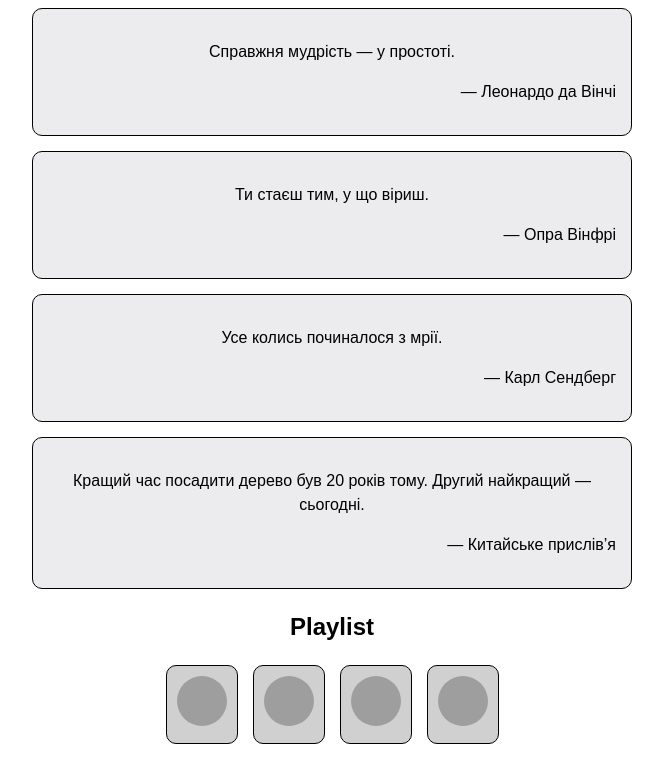
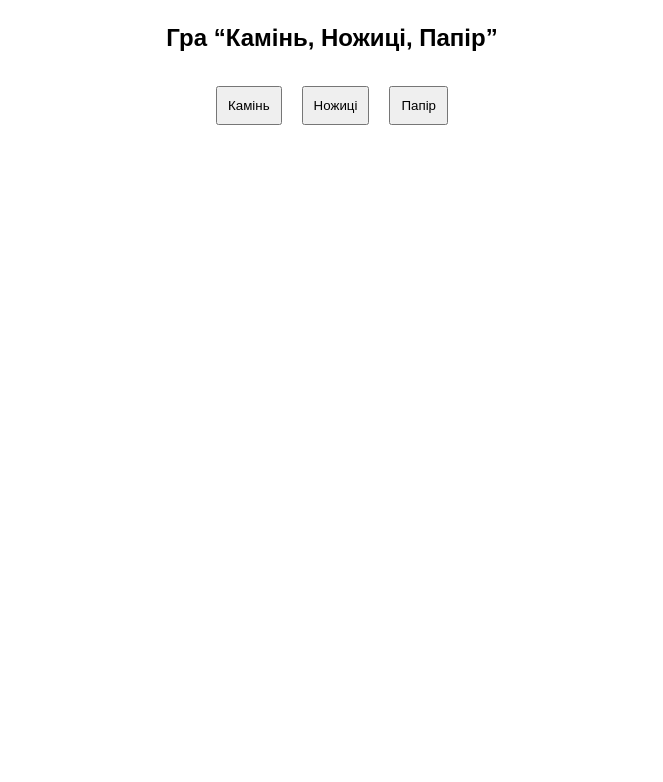
Before and after one commit to Ehorga/react-18-11-25, a React (Vite) app: page / in a window 1280 px wide. Shown: the top 782 px of the page, without its empty margins (308-971 px from the left). Built offline with nearby package versions, Linux system fonts and the light colour scheme; grey boxes are pictures that could not be loaded; the HTML template or start-up script is replaced by a standard one.

Commit message:
RockPaperScissors

```diff
--- a/package.json
+++ b/package.json
@@ -10,6 +10,7 @@
     "preview": "vite preview"
   },
   "dependencies": {
+    "lodash": "^4.17.21",
     "react": "^19.2.0",
     "react-dom": "^19.2.0"
   },
--- a/src/App.jsx
+++ b/src/App.jsx
@@ -1,13 +1,10 @@
 import "./App.css";
-import Playlist from "./components/Playlist/Playlist";
-import QuoteList from "./components/QuoteList/quoteList";
-
+import RockPaperScissors from "./components/RockPaperScissors/RockPaperScissors";
 
 const App = () => {
   return (
     <>
-      <QuoteList />
-      <Playlist />
+      <RockPaperScissors />
     </>
   );
 };
--- /dev/null
+++ b/src/components/RockPaperScissors/RockPaperScissors.jsx
@@ -0,0 +1,48 @@
+import { useState } from "react";
+import _ from "lodash";
+import styles from "./RockPaperScissors.module.css";
+const RockPaperScissors = () => {
+  const choices = ["Камінь", "Ножиці", "Папір"];
+  const [choiceUser, setChoiceUser] = useState("");
+  const [choiseComputer, setChoiseComputer] = useState("");
+  const [result, setResult] = useState("");
+  const calcResult = (user, computer) => {
+    if (user === computer) {
+      setResult("Нічия!");
+    } else if (
+      (user === "Камінь" && computer === "Ножиці") ||
+      (user === "Ножиці" && computer === "Папір") ||
+      (user === "Папір" && computer === "Камінь")
+    ) {
+      setResult("Ти переміг! 🎉");
+    } else {
+      setResult("Комп’ютер переміг 😢");
+    }
+  };
+  const play = (value) => {
+    setChoiceUser(value);
+    const index = _.random(0, choices.length - 1);
+    setChoiseComputer(choices[index]);
+    calcResult(value, choices[index]);
+  };
+  const showButton = (value) => (
+    <button key={value} onClick={() => play(value)}>
+      {value}
+    </button>
+  );
+  return (
+    <section className={styles.header}>
+      <h2>Гра “Камінь, Ножиці, Папір”</h2>
+      <div className={styles.buttons}>{choices.map(showButton)}</div>
+      {choiceUser && (
+        <div>
+          <p>Твій вибір:{choiceUser}</p>
+          <p>Вибір комп’ютера:{choiseComputer}</p>
+          <p>{result}</p>
+        </div>
+      )}
+    </section>
+  );
+};
+
+export default RockPaperScissors;
--- /dev/null
+++ b/src/components/RockPaperScissors/RockPaperScissors.module.css
@@ -0,0 +1,10 @@
+.header{
+    text-align: center;
+}
+.buttons{
+    text-align: center;
+}
+.buttons>button{
+    margin:10px ;
+    padding: 10px;
+}
```
Also changed, not shown: 1 other file (tests, documents, lock files or other folders).
